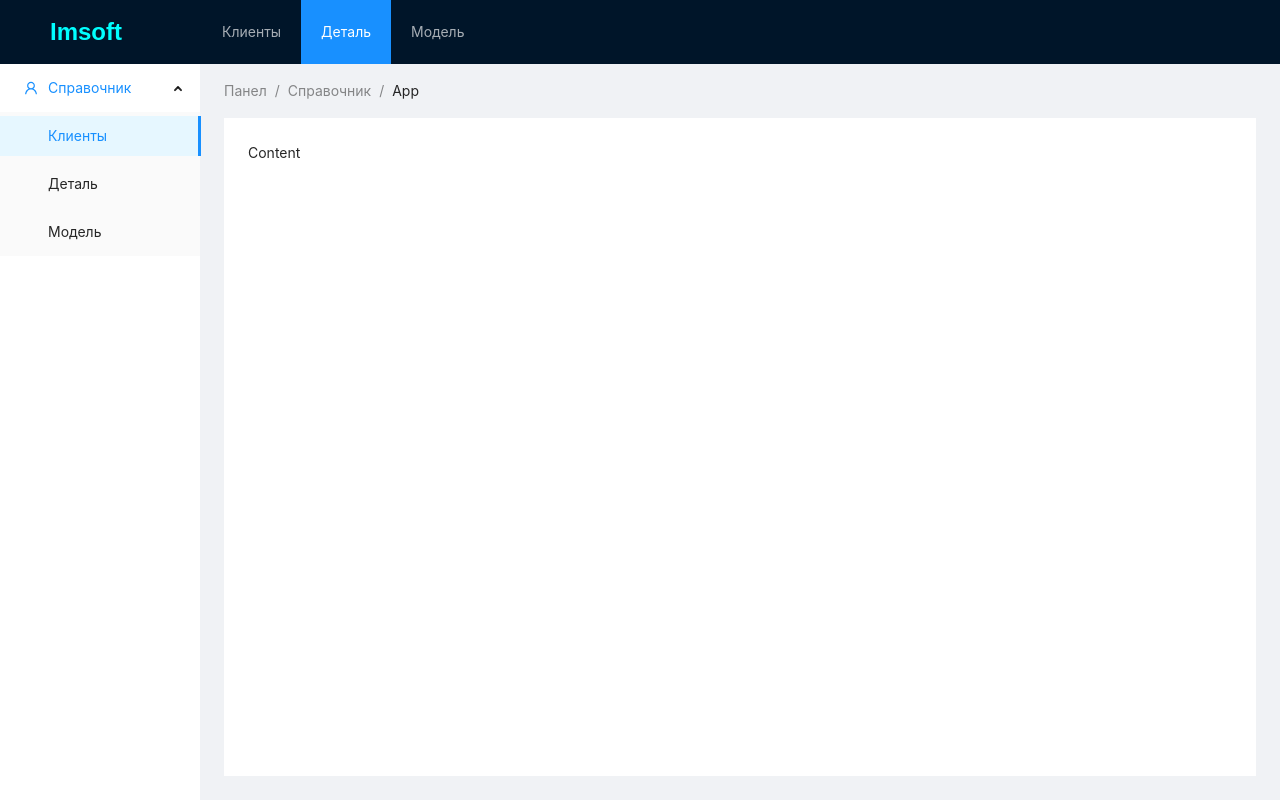
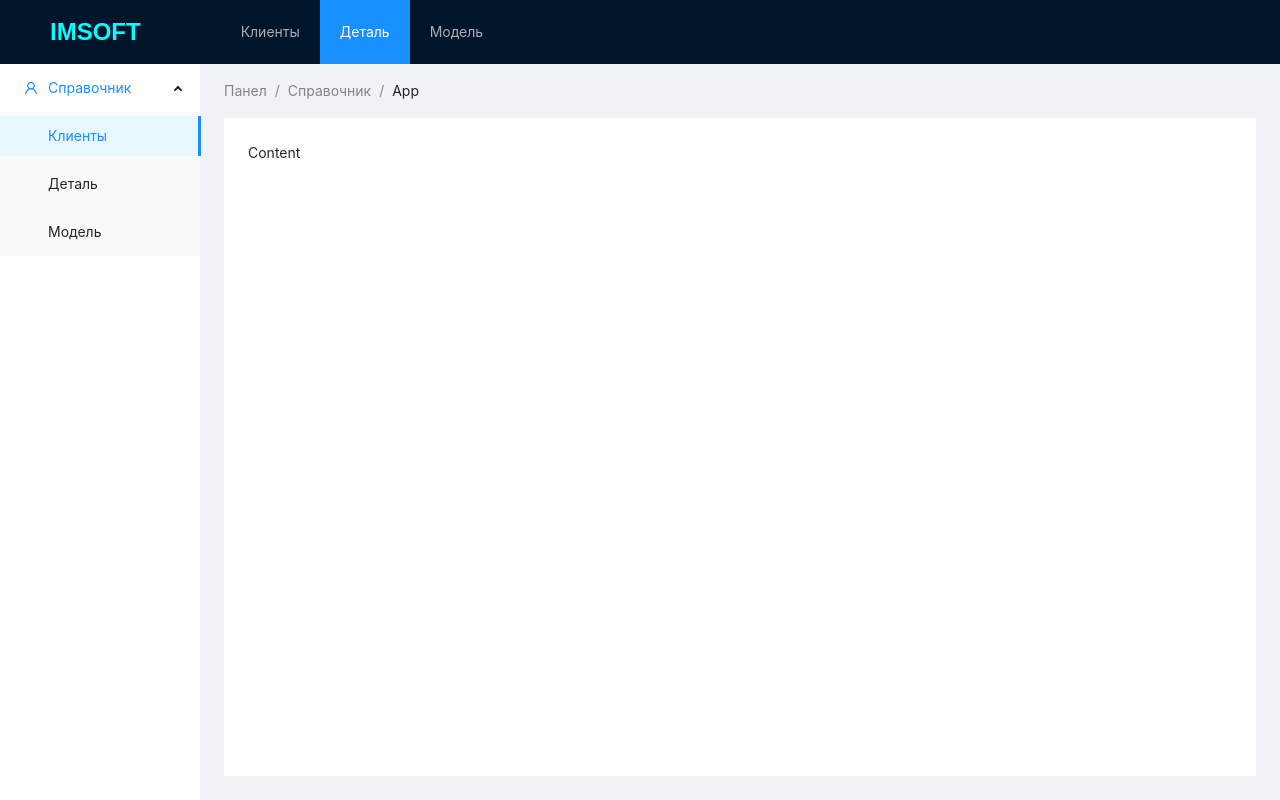
Before and after one commit to hopekayumov/imsoft, a React (Create React App) app: page / in a window 1280 px wide. Built offline with nearby package versions, Linux system fonts and the light colour scheme.

Commit message:
re components

```diff
--- a/package.json
+++ b/package.json
@@ -9,6 +9,7 @@
     "antd": "^4.18.9",
     "react": "^17.0.2",
     "react-dom": "^17.0.2",
+    "react-router-dom": "^6.2.2",
     "react-scripts": "5.0.0",
     "web-vitals": "^2.1.4"
   },
--- a/src/App.js
+++ b/src/App.js
@@ -1,54 +1,19 @@
 import React from "react";
 import "antd/dist/antd.css";
-import { Layout, Menu, Breadcrumb } from "antd";
-import { UserOutlined } from "@ant-design/icons";
+import { Layout } from "antd";
 
-const { SubMenu } = Menu;
-const { Header, Content, Sider } = Layout;
+// Components
+import HeaderDash from "./components/Header/Header";
+import SiderDash from "./components/Sider/Sider";
+import Main from "./components/Main/Main";
 
 const App = () => {
   return (
     <Layout style={{ height: "100vh" }}>
-      <Header className="header">
-        <div className="logo">Imsoft</div>
-        <Menu theme="dark" mode="horizontal" defaultSelectedKeys={["2"]}>
-          <Menu.Item key="1">Клиенты</Menu.Item>
-          <Menu.Item key="2">Деталь</Menu.Item>
-          <Menu.Item key="3">Модель</Menu.Item>
-        </Menu>
-      </Header>
+      <HeaderDash /> {/* Header */}
       <Layout>
-        <Sider width={200} className="site-layout-background">
-          <Menu
-            mode="inline"
-            defaultSelectedKeys={["1"]}
-            defaultOpenKeys={["sub1"]}
-            style={{ height: "100%", borderRight: 0 }}
-          >
-            <SubMenu key="sub1" icon={<UserOutlined />} title="Cправочник">
-              <Menu.Item key="1">Клиенты</Menu.Item>
-              <Menu.Item key="2">Деталь</Menu.Item>
-              <Menu.Item key="3">Модель</Menu.Item>
-            </SubMenu>
-          </Menu>
-        </Sider>
-        <Layout style={{ padding: "0 24px 24px" }}>
-          <Breadcrumb style={{ margin: "16px 0" }}>
-            <Breadcrumb.Item>Панел</Breadcrumb.Item>
-            <Breadcrumb.Item>Справочник</Breadcrumb.Item>
-            <Breadcrumb.Item>App</Breadcrumb.Item>
-          </Breadcrumb>
-          <Content
-            className="site-layout-background"
-            style={{
-              padding: 24,
-              margin: 0,
-              minHeight: 280,
-            }}
-          >
-            Content
-          </Content>
-        </Layout>
+        <SiderDash /> {/* Sider */}
+        <Main /> {/* Main */}
       </Layout>
     </Layout>
   );
--- /dev/null
+++ b/src/components/Header/Header.jsx
@@ -0,0 +1,18 @@
+import React from "react";
+import { Menu } from "antd";
+import { Header } from "antd/lib/layout/layout";
+
+const HeaderDash = () => {
+  return (
+    <Header className="header">
+      <div className="logo">IMSOFT</div>
+      <Menu theme="dark" mode="horizontal" defaultSelectedKeys={["2"]}>
+        <Menu.Item key="1">Клиенты</Menu.Item>
+        <Menu.Item key="2">Деталь</Menu.Item>
+        <Menu.Item key="3">Модель</Menu.Item>
+      </Menu>
+    </Header>
+  );
+};
+
+export default HeaderDash;
--- /dev/null
+++ b/src/components/Main/Main.jsx
@@ -0,0 +1,28 @@
+import React from "react";
+import { Layout, Breadcrumb } from "antd";
+
+const { Content } = Layout;
+
+const Main = () => {
+  return (
+    <Layout style={{ padding: "0 24px 24px" }}>
+      <Breadcrumb style={{ margin: "16px 0" }}>
+        <Breadcrumb.Item>Панел</Breadcrumb.Item>
+        <Breadcrumb.Item>Справочник</Breadcrumb.Item>
+        <Breadcrumb.Item>App</Breadcrumb.Item>
+      </Breadcrumb>
+      <Content
+        className="site-layout-background"
+        style={{
+          padding: 24,
+          margin: 0,
+          minHeight: 280,
+        }}
+      >
+        Content
+      </Content>
+    </Layout>
+  );
+};
+
+export default Main;
--- /dev/null
+++ b/src/components/Sider/Sider.jsx
@@ -0,0 +1,27 @@
+import React from "react";
+import { Layout, Menu } from "antd";
+import { UserOutlined } from "@ant-design/icons";
+
+const { SubMenu } = Menu;
+const { Sider } = Layout;
+
+const SiderDash = () => {
+  return (
+    <Sider width={200} className="site-layout-background">
+      <Menu
+        mode="inline"
+        defaultSelectedKeys={["1"]}
+        defaultOpenKeys={["sub1"]}
+        style={{ height: "100%", borderRight: 0 }}
+      >
+        <SubMenu key="sub1" icon={<UserOutlined />} title="Cправочник">
+          <Menu.Item key="1">Клиенты</Menu.Item>
+          <Menu.Item key="2">Деталь</Menu.Item>
+          <Menu.Item key="3">Модель</Menu.Item>
+        </SubMenu>
+      </Menu>
+    </Sider>
+  );
+};
+
+export default SiderDash;
```
Also changed, not shown: src/routes/index.js (added, +8 -0 lines), 1 other file (tests, documents, lock files or other folders).
